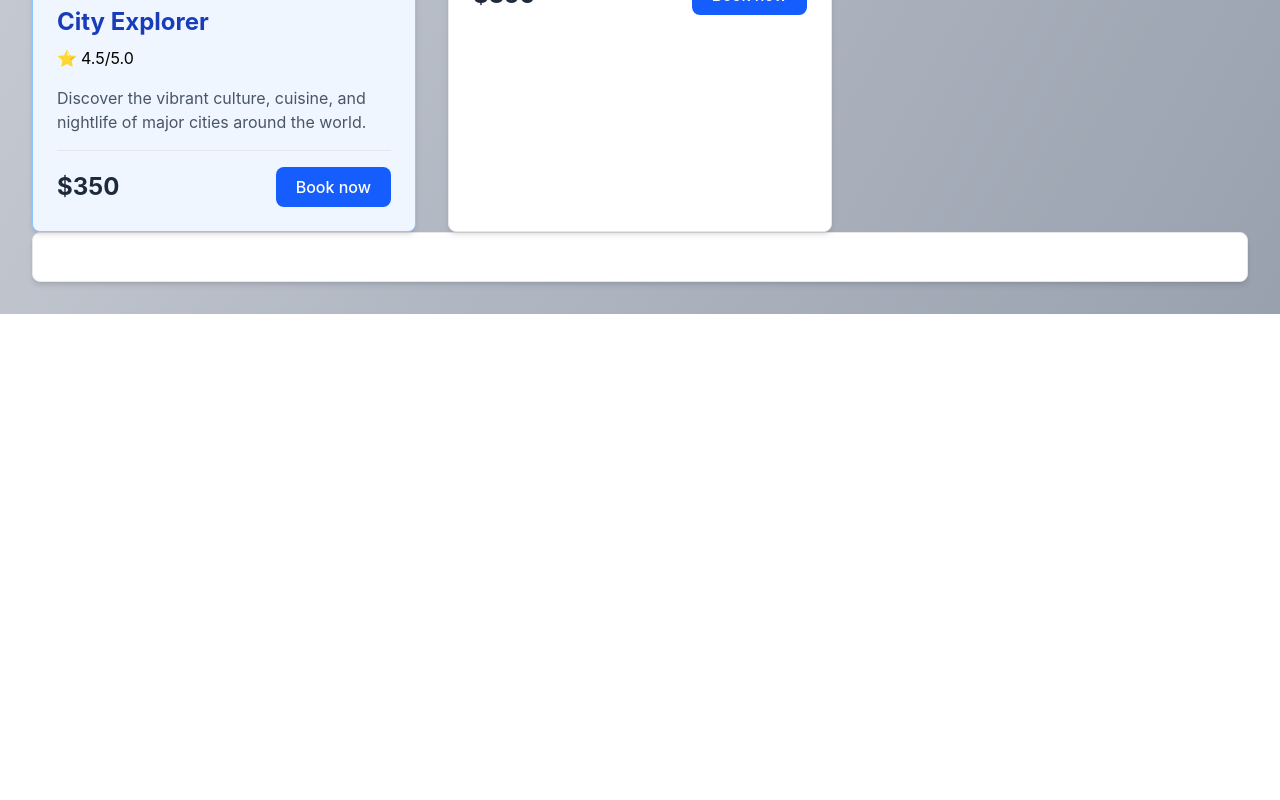
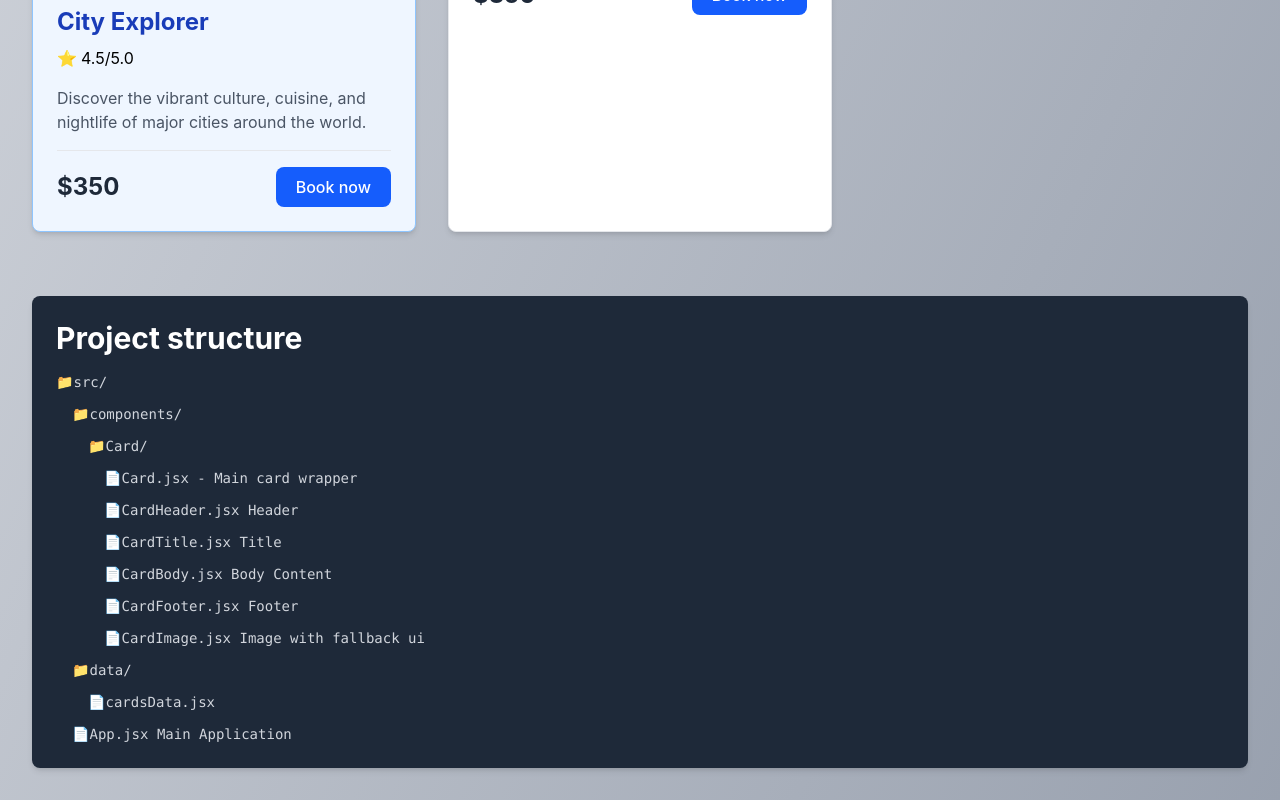
Before and after one commit to bobbyDeepak1415/e-commerce-card, a React (Vite) app: page / in a window 1280 px wide. Shown: the part 1976-2776 px from the top of the page. Before the commit the page ends 2290 px from the top, so only its background shows below. Built offline with nearby package versions, Linux system fonts and the light colour scheme.

Commit message:
setup done

```diff
--- a/src/App.jsx
+++ b/src/App.jsx
@@ -61,19 +61,41 @@ function App() {
                 >
                   <div className="flex items-center justify-between">
                     {card.price ? (
-                      <span className="text-2xl font-bold text-gray-800">{card.price}</span>
+                      <span className="text-2xl font-bold text-gray-800">
+                        {card.price}
+                      </span>
                     ) : (
-                      <span className="text-gray-500 text-sm">Contact for pricing</span>
+                      <span className="text-gray-500 text-sm">
+                        Contact for pricing
+                      </span>
                     )}
-                    <button className="px-5 py-2 bg-blue-600 rounded-lg hover:bg-blue-700 transition-colors  text-white font-medium">Book now</button>
+                    <button className="px-5 py-2 bg-blue-600 rounded-lg hover:bg-blue-700 transition-colors  text-white font-medium">
+                      Book now
+                    </button>
                   </div>
                 </CardFooter>
               </div>
             </Card>
           ))}
         </div>
-        <div>
-          <Card></Card>
+        <div className="mt-16">
+          <Card variant="dark">
+            <h2 className="text-3xl font-bold mb-4">Project structure</h2>
+            <div className="space-y-3 text-gray-300 font-mono text-sm">
+              <p>📁src/</p>
+              <p className="ml-4">📁components/</p>
+              <p className="ml-8">📁Card/</p>
+              <p className="ml-12">📄Card.jsx - Main card wrapper</p>
+              <p className="ml-12">📄CardHeader.jsx Header</p>
+              <p className="ml-12">📄CardTitle.jsx Title</p>
+              <p className="ml-12">📄CardBody.jsx Body Content</p>
+              <p className="ml-12">📄CardFooter.jsx Footer</p>
+              <p className="ml-12">📄CardImage.jsx Image with fallback ui</p>
+              <p className="ml-4">📁data/</p>
+              <p className="ml-8">📄cardsData.jsx</p>
+              <p className="ml-4">📄App.jsx Main Application</p>
+            </div>
+          </Card>
         </div>
       </div>
     </div>
```
Also changed, not shown: 1 other file (tests, documents, lock files or other folders).
